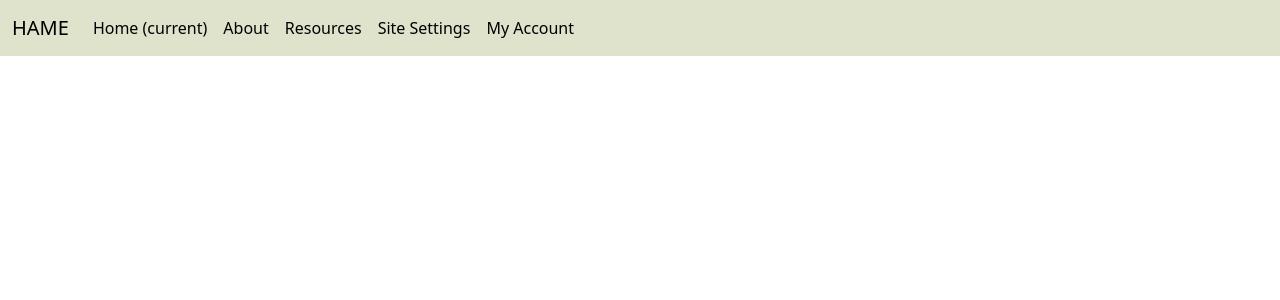
After one commit to matthewsp124/hame, a Django app: template hame_project/hame/templates/hame/base.html in a window 1280 px wide. The commit adds this page. Shown: the top 300 px of the page. Run offline with Django 5.2, Linux system fonts and the light colour scheme; the template is opened without the code that fills it, so the values that code supplies are empty.

Commit message:
created home, about & base templates, implemented navbar

```diff
--- a/hame_project/hame/templates/hame/about.html
+++ b/hame_project/hame/templates/hame/about.html
@@ -0,0 +1,2 @@
+{% extends 'hame/base.html' %}
+{% load static %}
--- /dev/null
+++ b/hame_project/hame/templates/hame/base.html
@@ -0,0 +1,42 @@
+<!DOCTYPE html>
+{% load static %}
+<html>
+    <head lang="en">
+        <meta charset="UTF-8" />
+        <meta name="viewport" content="width=device-width, initial-scale=1">
+        <title>
+            HAME - {% block title %}Home{% endblock %}
+        </title>
+        <!-- Bootstrap's CSS & JavaScript -->
+        <link href="https://cdn.jsdelivr.net/npm/bootstrap@5.3.8/dist/css/bootstrap.min.css" rel="stylesheet" integrity="sha384-sRIl4kxILFvY47J16cr9ZwB07vP4J8+LH7qKQnuqkuIAvNWLzeN8tE5YBujZqJLB" crossorigin="anonymous">
+        <script src="https://cdn.jsdelivr.net/npm/bootstrap@5.3.8/dist/js/bootstrap.bundle.min.js" integrity="sha384-FKyoEForCGlyvwx9Hj09JcYn3nv7wiPVlz7YYwJrWVcXK/BmnVDxM+D2scQbITxI" crossorigin="anonymous"></script>
+        <!-- custom CSS -->
+         <link rel="stylesheet" href="{% static "styles.css" %}" />
+    </head>
+
+    <body>
+        <!-- header -->
+        <nav class="navbar fixed-top navbar-expand-lg light-green-background">
+            <div class="container-fluid">
+                <a class="navbar-brand" href="{% url 'hame:index' %}">HAME</a>
+                <button class="navbar-toggler" type="button" data-toggle="collapse" data-target="#navbarNav" aria-controls="navbarNav" aria-expanded="false" aria-label="Toggle navigation bar">
+                    <span class="navbar-toggler-icon"></span>
+                </button>
+                <div class="collapse navbar-collapse" id="navbarNav">
+                    <div class="navbar-nav">
+                        <a class="nav-item nav-link active" href="{% url 'hame:index' %}">Home <span class="sr-only">(current)</span></a>
+                        <a class="nav-item nav-link active" href="{% url 'hame:about' %}">About</a>
+                        <a class="nav-item nav-link active" href="#">Resources</a>
+                        <a class="nav-item nav-link active" href="#">Site Settings</a>
+                        <a class="nav-item nav-link active" href="#">My Account</a>
+                    </div>
+                </div>
+            </div>
+        </nav>
+
+        <div>
+            {% block body %}
+            {% endblock %}
+        </div>
+    </body>
+</html>
--- /dev/null
+++ b/hame_project/static/styles.css
@@ -0,0 +1,4 @@
+/* custom colour palette */
+.light-green-background {
+    background-color: #dfe3cb;
+}
```
Also changed, not shown: hame_project/hame/templates/hame/index.html (+2 -10 lines), hame_project/hame_project/settings.py (+5 -3 lines).
